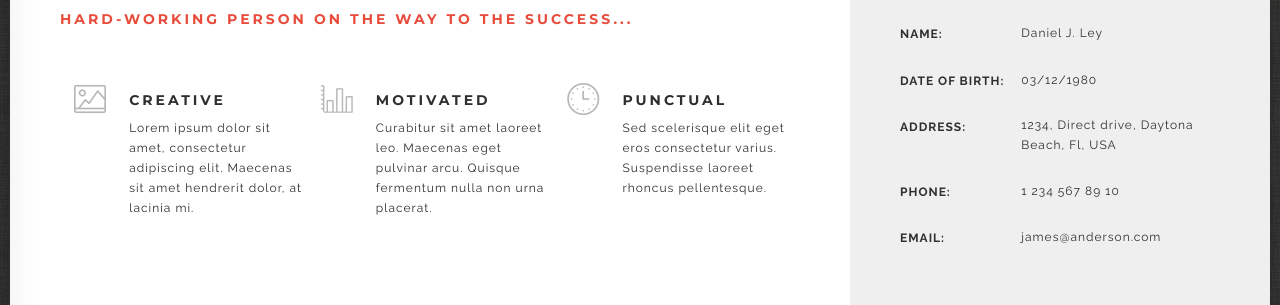
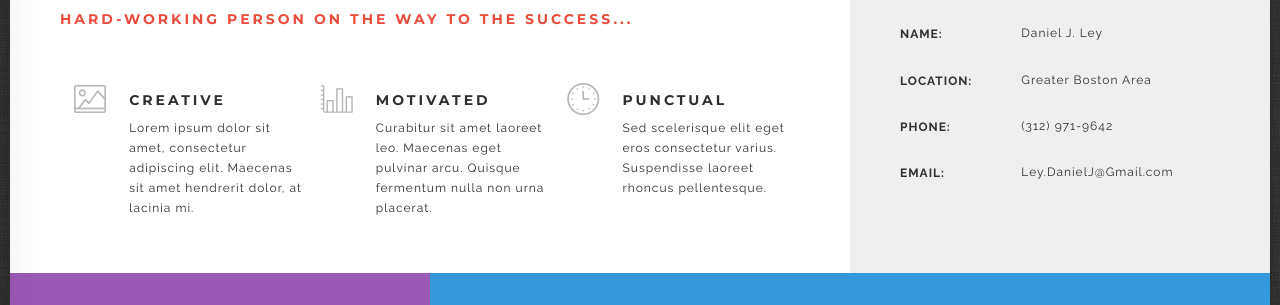
Before and after one commit to DanielJRaine/Portfolio, a plain HTML site: page html/home.html in a window 1280 px wide. Shown: the part 457-762 px from the top of the page. Drawn offline with Linux system fonts and the light colour scheme; some packages are replaced by stand-ins of ours.

Commit message:
Update contact info

```diff
--- a/html/home.html
+++ b/html/home.html
@@ -189,20 +189,16 @@
                      <div class="two"><p class="small">Daniel J. Ley</p></div>
                   </div>
                   <div class="fullwidth box">
-                     <div class="one"><p class="small uppercase text-nowrap">Date of Birth:</p></div>
-                     <div class="two"><p class="small">03/12/1980</p></div>
-                  </div>
-                  <div class="fullwidth box">
-                     <div class="one"><p class="small uppercase">Address:</p></div>
-                     <div class="two"><p class="small">1234, Direct drive, Daytona Beach, Fl, USA</p></div>
+                     <div class="one"><p class="small uppercase">Location:</p></div>
+                     <div class="two"><p class="small">Greater Boston Area</p></div>
                   </div>
                   <div class="fullwidth box">
                      <div class="one"><p class="small uppercase">Phone:</p></div>
-                     <div class="two"><p class="small">1 234 567 89 10</p></div>
+                     <div class="two"><p class="small">(312) 971-9642</p></div>
                   </div>
                   <div class="fullwidth box">
                      <div class="one"><p class="small uppercase">Email:</p></div>
-                     <div class="two"><p class="small">james@anderson.com</p></div>
+                     <div class="two"><p class="small">Ley.DanielJ@Gmail.com</p></div>
                   </div>
                </div>
                <div class="dividewhite1"></div>
```
